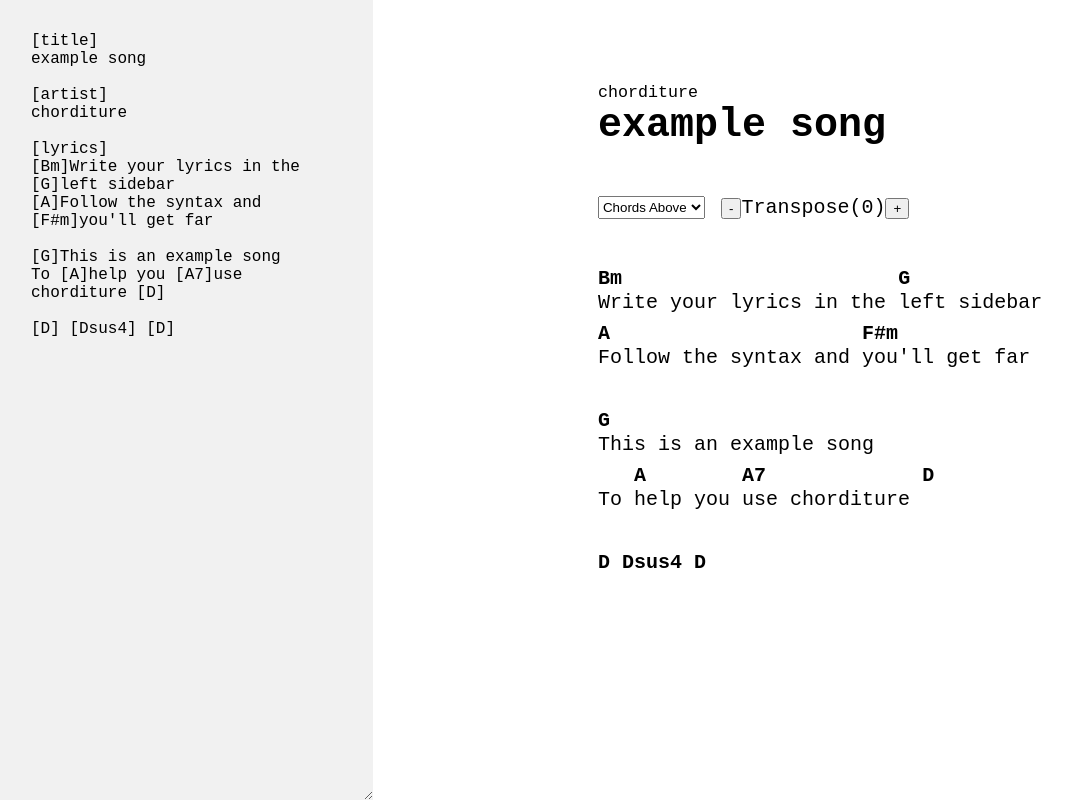
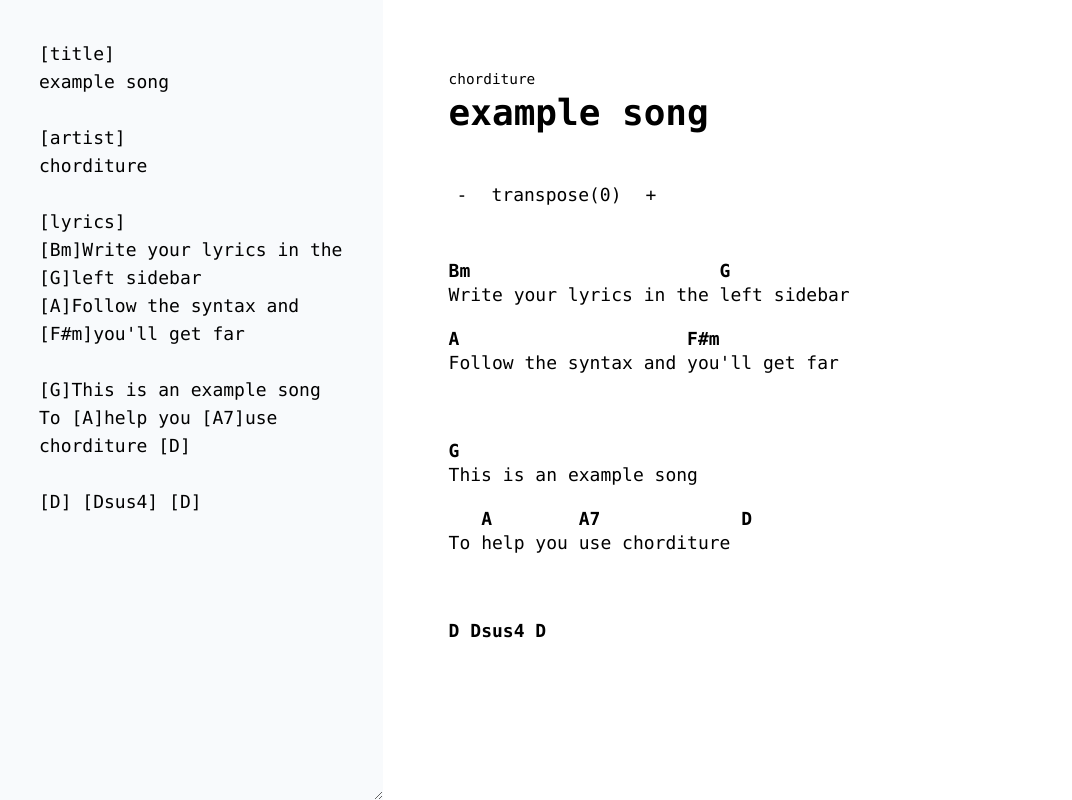
Before and after one commit to tinyshipdev/chorditure, a Next.js app: page /editor in a window 1280 px wide. Shown: the whole page, without its empty margins (1-1073 px from the left). Built offline with nearby package versions, Linux system fonts and the light colour scheme.

Commit message:
refactor to use tailwind

```diff
--- a/package.json
+++ b/package.json
@@ -18,5 +18,10 @@
     "react": "18.2.0",
     "react-dom": "18.2.0",
     "typescript": "4.9.5"
+  },
+  "devDependencies": {
+    "autoprefixer": "^10.4.14",
+    "postcss": "^8.4.21",
+    "tailwindcss": "^3.2.7"
   }
 }
--- /dev/null
+++ b/postcss.config.js
@@ -0,0 +1,6 @@
+module.exports = {
+  plugins: {
+    tailwindcss: {},
+    autoprefixer: {},
+  },
+}
--- a/src/components/Editor.tsx
+++ b/src/components/Editor.tsx
@@ -25,11 +25,11 @@ const Editor: React.FC<Props> = ({}) => {
   const [rawLyrics, setRawLyrics] = useState(EXAMPLE_LYRICS);
 
   return (
-    <div className='editor-container'>
+    <div className='flex'>
 
-      <textarea className='editor' value={rawLyrics} onChange={(e) => setRawLyrics(e.target.value)} name="lyrics" id="lyrics"></textarea>
+      <textarea className='w-[30%] min-h-screen p-10 bg-slate-50 focus:outline-none' value={rawLyrics} onChange={(e) => setRawLyrics(e.target.value)} name="lyrics" id="lyrics"></textarea>
 
-      <div className='editor-preview'>
+      <div className='w-[70%] min-h-screen p-10 wrapper'>
         <Sheet song={parseSong(rawLyrics)}/>
       </div>
     </div>
--- /dev/null
+++ b/src/components/Header.tsx
@@ -0,0 +1,15 @@
+import Link from 'next/link';
+import React from 'react';
+
+interface Props {
+}
+
+const Header: React.FC<Props> = ({}) => {
+  return (
+    <div>
+      <Link href={'/'}>chorditure</Link>
+    </div>
+  )
+}
+
+export default Header;
--- a/src/components/Sheet.tsx
+++ b/src/components/Sheet.tsx
@@ -36,11 +36,11 @@ const Sheet: React.FC<Props> = ({ song }) => {
       case DisplayType.INLINE: {
         return song?.lyrics?.map((line, index) => {
           return (
-            <div className='line' key={`line${index}`}>
+            <div className='flex mb-4 flex-wrap' key={`line${index}`}>
               {line?.map((l, index) => {
                 return (
                   <React.Fragment key={index}>
-                    <div><span className="chord">{calculateRoot(l?.c?.root)}{l?.c?.type}</span> {l?.w}</div>
+                    <div><span className="font-bold h-6">{calculateRoot(l?.c?.root)}{l?.c?.type}</span> {l?.w}</div>
                     <span>&nbsp;</span>
                   </React.Fragment>
                 )
@@ -52,12 +52,12 @@ const Sheet: React.FC<Props> = ({ song }) => {
       default: {
         return song?.lyrics?.map((line, index) => {
           return (
-            <div className='line' key={`line${index}`}>
+            <div className='flex mb-4 flex-wrap' key={`line${index}`}>
               {line?.map((l, index) => {
                 return (
                   <React.Fragment key={index}>
                     <div>
-                      <div className="chord">{calculateRoot(l?.c?.root)}{l?.c?.type}</div>
+                      <div className="font-bold h-6">{calculateRoot(l?.c?.root)}{l?.c?.type}</div>
                       <div>{l?.w}</div>
                     </div>
                     <span>&nbsp;</span>
@@ -74,22 +74,24 @@ const Sheet: React.FC<Props> = ({ song }) => {
   return (
     <div>
 
-      <div className='song-meta'>
+      <div className='py-10'>
         <small>{song?.artist}</small>
-        <h1 className='song-title'>{song?.title}</h1>
+        <h1 className='font-bold text-4xl'>{song?.title}</h1>
       </div>
 
-      <div className="song-actions">
-
-        <select name="displayType" value={type} onChange={(e) => setType(parseInt(e.target.value))}>
-          <option value={DisplayType.ABOVE}>Chords Above</option>
-          <option value={DisplayType.INLINE}>Chords Inline</option>
-        </select>
+      <div className="flex mb-10">
+{/*
+        <div className='mr-8 flex items-center'>
+          <select name="displayType" value={type} onChange={(e) => setType(parseInt(e.target.value))}>
+            <option value={DisplayType.ABOVE}>chords above</option>
+            <option value={DisplayType.INLINE}>chords inline</option>
+          </select>
+        </div> */}
 
         <div>
-          <button onClick={() => setTranspose(transpose - 1 <= -12 ? 0 : transpose - 1)}>-</button>
-          <span>Transpose({transpose})</span>
-          <button onClick={() => setTranspose(transpose + 1 >= 12 ? 0 : transpose + 1)}>+</button>
+          <button className='mr-4 p-2' onClick={() => setTranspose(transpose - 1 <= -12 ? 0 : transpose - 1)}>-</button>
+          <span>transpose({transpose})</span>
+          <button className='ml-4 p-2' onClick={() => setTranspose(transpose + 1 >= 12 ? 0 : transpose + 1)}>+</button>
         </div>
       </div>
 
--- a/src/pages/[artist]/[song].tsx
+++ b/src/pages/[artist]/[song].tsx
@@ -1,3 +1,4 @@
+import Header from '@/components/Header';
 import Sheet from '@/components/Sheet'
 import parseSong from '@/utils/parse-song'
 import Head from 'next/head'
@@ -16,7 +17,8 @@ export default function Song({ data }: Props) {
         <link rel="icon" href="/favicon.ico" />
       </Head>
       <main>
-        <div className="song-container">
+        <div className="wrapper">
+          <Header/>
           <Sheet song={parseSong(data)}/>
         </div>
       </main>
--- a/src/pages/_document.tsx
+++ b/src/pages/_document.tsx
@@ -4,7 +4,7 @@ export default function Document() {
   return (
     <Html lang="en">
       <Head />
-      <body>
+      <body className='font-mono text-lg'>
         <Main />
         <NextScript />
       </body>
--- a/src/pages/api/hello.ts
+++ /dev/null
@@ -1,13 +0,0 @@
-// Next.js API route support: https://nextjs.org/docs/api-routes/introduction
-import type { NextApiRequest, NextApiResponse } from 'next'
-
-type Data = {
-  name: string
-}
-
-export default function handler(
-  req: NextApiRequest,
-  res: NextApiResponse<Data>
-) {
-  res.status(200).json({ name: 'John Doe' })
-}
--- a/src/pages/index.tsx
+++ b/src/pages/index.tsx
@@ -1,3 +1,4 @@
+import Header from '@/components/Header'
 import Head from 'next/head'
 import Link from 'next/link'
 
@@ -11,11 +12,13 @@ export default function Home() {
         <link rel="icon" href="/favicon.ico" />
       </Head>
       <main>
-        <div className="home-container">
-          <h1>chorditure</h1>
-          <Link className='song-link' href="/paramore/crushcrushcrush">crushcrushcrush - paramore</Link>
-          <Link className='song-link' href="/taylor-swift/love-story">love story - taylor swift</Link>
-          <Link className='song-link' href="/macy-gray/i-try">i try - macy gray</Link>
+        <div className="wrapper">
+          <div className='py-10'>
+            <Header/>
+          </div>
+          <Link className='block underline' href="/paramore/crushcrushcrush">crushcrushcrush - paramore</Link>
+          <Link className='block underline' href="/taylor-swift/love-story">love story - taylor swift</Link>
+          <Link className='block underline' href="/macy-gray/i-try">i try - macy gray</Link>
         </div>
       </main>
     </>
--- a/src/styles/globals.css
+++ b/src/styles/globals.css
@@ -1,87 +1,11 @@
-* {
-  box-sizing: border-box;
+@tailwind base;
+@tailwind components;
+@tailwind utilities;
+
+.debug * {
+  outline: 1px solid red;
 }
 
-html, body {
-  margin: 0;
-  padding: 0;
+.wrapper {
+  @apply container m-auto md:w-[75ch] p-6
 }
-
-body {
-  font-size: 20px;
-  font-family: 'Courier New', Courier, monospace;
-}
-
-.home-container {
-  padding: 2rem;
-  margin: 0 auto;
-  max-width: 50ch;
-  justify-content: center;
-}
-
-.song-container {
-  padding: 2rem;
-  margin: 0 auto;
-  display: flex;
-  max-width: 100ch;
-  justify-content: center;
-}
-
-.song-link {
-  display: block;
-  margin-bottom: 1rem;
-  width: 100%;
-}
-
-.song-meta {
-  margin: 3rem 0;
-}
-
-.song-actions {
-  display: flex;
-  gap: 1rem;
-  margin: 3rem 0;
-}
-
-.song-title {
-  margin: 0;
-  margin-bottom: 1rem;
-}
-
-.line {
-  display: flex;
-  margin-bottom: 0.5rem;
-}
-
-.chord {
-  font-weight: bold;
-  height: 1rem;
-  margin-bottom: 0.5rem;
-}
-
-/* Editor */
-
-.editor-container {
-  display: flex;
-}
-
-.editor {
-  width: 40%;
-  padding: 2rem;
-  height: 100%;
-  font-size: 1rem;
-  border: 0px;
-  height: 100vh;
-  background: #f1f1f1;
-}
-
-.editor:focus {
-  outline: 0;
-}
-
-.editor-preview {
-  width: 100%;
-  display: flex;
-  justify-content: center;
-  padding: 2rem;
-}
--- /dev/null
+++ b/tailwind.config.js
@@ -0,0 +1,10 @@
+/** @type {import('tailwindcss').Config} */
+module.exports = {
+  content: [
+    "src/**/*.{js,ts,jsx,tsx}"
+  ],
+  theme: {
+    extend: {},
+  },
+  plugins: [],
+}
```
Also changed, not shown: 2 other files (tests, documents, lock files or other folders).
